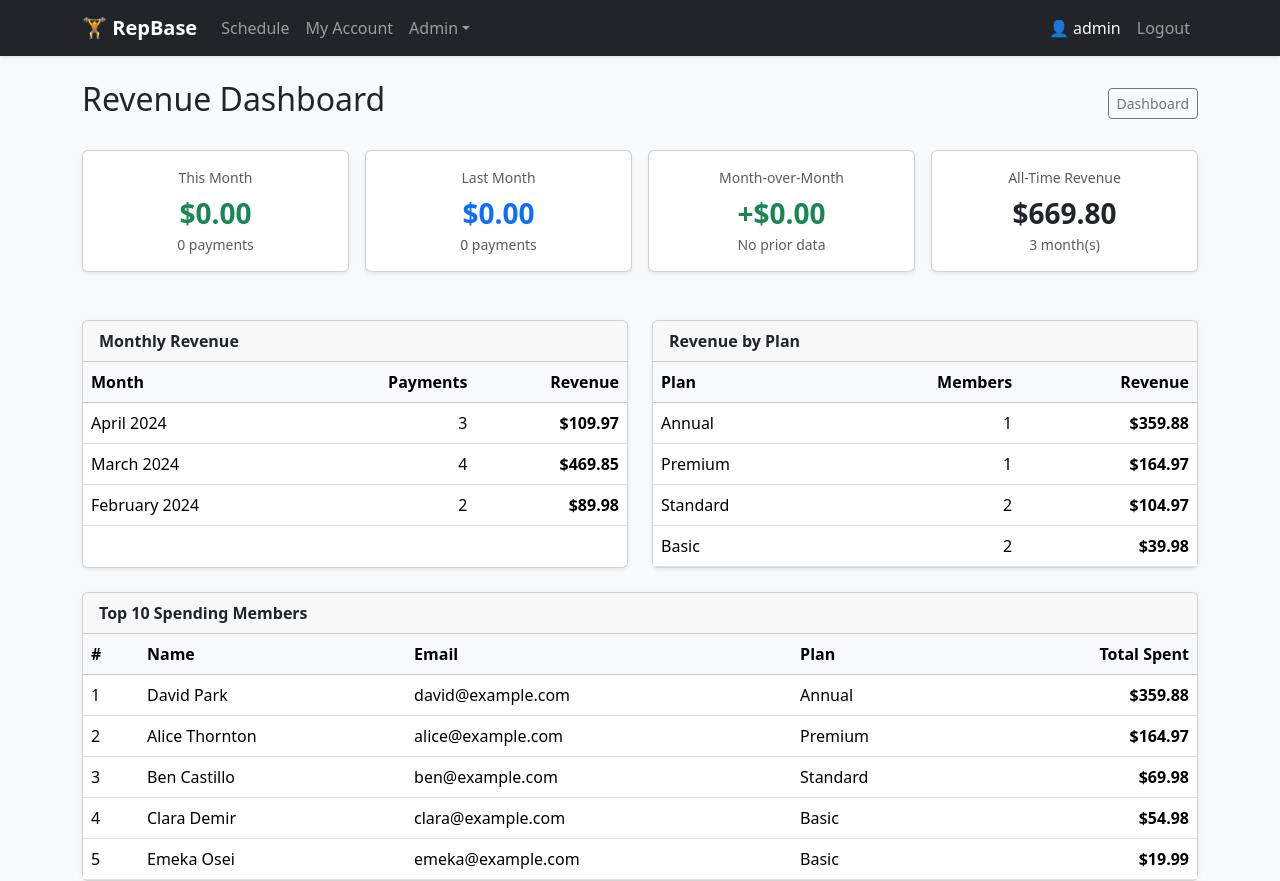
After one commit to lubdhak7414/RepBase, a PHP site: page /revenue.php in a window 1280 px wide. The commit adds this page. Run offline with PHP 8.4, Linux system fonts and the light colour scheme; a user stored in the database is signed in; data comes from the database, SQL or seed files in the repository.

Commit message:
Revenue dashboard — monthly breakdown and plan comparison

```diff
--- a/helpers.php
+++ b/helpers.php
@@ -129,6 +129,7 @@ function page_nav(bool $staffMode = false): void
         echo '            <li><a class="dropdown-item" href="admin_classes.php">Classes</a></li>' . "\n";
         echo '            <li><a class="dropdown-item" href="admin_payments.php">Payments</a></li>' . "\n";
         echo '            <li><a class="dropdown-item" href="admin_expiring.php">Expiring Memberships</a></li>' . "\n";
+        echo '            <li><a class="dropdown-item" href="revenue.php">Revenue Dashboard</a></li>' . "\n";
         echo '          </ul>' . "\n";
         echo '        </li>' . "\n";
     }
--- /dev/null
+++ b/revenue.php
@@ -0,0 +1,231 @@
+<?php
+declare(strict_types=1);
+
+require_once __DIR__ . '/config.php';
+require_once __DIR__ . '/helpers.php';
+
+$staff = require_staff('admin');
+$db    = db();
+
+// 1. Monthly revenue
+$monthlyRevenue = $db->query("
+    SELECT YEAR(p.PaidAt) AS yr, MONTH(p.PaidAt) AS mo,
+           DATE_FORMAT(p.PaidAt, '%M %Y') AS month_label,
+           COUNT(DISTINCT p.Payment_id) AS payment_count,
+           SUM(p.Amount) AS total
+    FROM payment p
+    GROUP BY yr, mo
+    ORDER BY yr DESC, mo DESC
+")->fetchAll();
+
+// 2. Revenue by plan
+$revenueByPlan = $db->query("
+    SELECT pl.Name AS PlanName,
+           COUNT(DISTINCT ms.Member_id) AS members,
+           SUM(p.Amount) AS revenue
+    FROM payment p
+    JOIN membership ms ON ms.Membership_id = p.Membership_id
+    JOIN plan pl ON pl.Plan_id = ms.Plan_id
+    GROUP BY pl.Plan_id
+    ORDER BY revenue DESC
+")->fetchAll();
+
+// 3. Top 10 spending members
+$topSpenders = $db->query("
+    SELECT mem.Name, mem.Email, pl.Name AS PlanName,
+           SUM(p.Amount) AS total_spent
+    FROM payment p
+    JOIN membership ms ON ms.Membership_id = p.Membership_id
+    JOIN member mem ON mem.Member_id = p.Member_id
+    JOIN plan pl ON pl.Plan_id = ms.Plan_id
+    GROUP BY p.Member_id
+    ORDER BY total_spent DESC
+    LIMIT 10
+")->fetchAll();
+
+// 4. This month vs last month
+$thisMonth = $db->query("
+    SELECT COALESCE(SUM(Amount), 0) AS total, COUNT(*) AS count
+    FROM payment
+    WHERE YEAR(PaidAt) = YEAR(CURDATE()) AND MONTH(PaidAt) = MONTH(CURDATE())
+")->fetch();
+
+$lastMonth = $db->query("
+    SELECT COALESCE(SUM(Amount), 0) AS total, COUNT(*) AS count
+    FROM payment
+    WHERE YEAR(PaidAt) = YEAR(DATE_SUB(CURDATE(), INTERVAL 1 MONTH))
+      AND MONTH(PaidAt) = MONTH(DATE_SUB(CURDATE(), INTERVAL 1 MONTH))
+")->fetch();
+
+$thisMoTotal  = (float)$thisMonth['total'];
+$lastMoTotal  = (float)$lastMonth['total'];
+$momDiff      = $thisMoTotal - $lastMoTotal;
+$momPct       = $lastMoTotal > 0 ? round($momDiff / $lastMoTotal * 100, 1) : null;
+
+page_head('Revenue Dashboard');
+page_nav();
+?>
+<div class="container">
+  <?php flash_html(); ?>
+  <div class="d-flex justify-content-between align-items-center mb-4">
+    <h2>Revenue Dashboard</h2>
+    <a href="staff_dashboard.php" class="btn btn-outline-secondary btn-sm">Dashboard</a>
+  </div>
+
+  <!-- Month-over-month stat cards -->
+  <div class="row g-3 mb-5">
+    <div class="col-sm-6 col-md-3">
+      <div class="card shadow-sm text-center">
+        <div class="card-body">
+          <div class="text-muted small mb-1">This Month</div>
+          <div class="fs-3 fw-bold text-success">$<?= number_format($thisMoTotal, 2) ?></div>
+          <div class="text-muted small"><?= (int)$thisMonth['count'] ?> payments</div>
+        </div>
+      </div>
+    </div>
+    <div class="col-sm-6 col-md-3">
+      <div class="card shadow-sm text-center">
+        <div class="card-body">
+          <div class="text-muted small mb-1">Last Month</div>
+          <div class="fs-3 fw-bold text-primary">$<?= number_format($lastMoTotal, 2) ?></div>
+          <div class="text-muted small"><?= (int)$lastMonth['count'] ?> payments</div>
+        </div>
+      </div>
+    </div>
+    <div class="col-sm-6 col-md-3">
+      <div class="card shadow-sm text-center">
+        <div class="card-body">
+          <div class="text-muted small mb-1">Month-over-Month</div>
+          <?php
+          $momCls = $momDiff >= 0 ? 'text-success' : 'text-danger';
+          $momSign = $momDiff >= 0 ? '+' : '';
+          ?>
+          <div class="fs-3 fw-bold <?= $momCls ?>">
+            <?= $momSign ?>$<?= number_format(abs($momDiff), 2) ?>
+          </div>
+          <?php if ($momPct !== null): ?>
+          <div class="text-muted small"><?= $momSign ?><?= $momPct ?>%</div>
+          <?php else: ?>
+          <div class="text-muted small">No prior data</div>
+          <?php endif; ?>
+        </div>
+      </div>
+    </div>
+    <div class="col-sm-6 col-md-3">
+      <div class="card shadow-sm text-center">
+        <div class="card-body">
+          <div class="text-muted small mb-1">All-Time Revenue</div>
+          <?php
+          $allTime = array_sum(array_column($monthlyRevenue, 'total'));
+          ?>
+          <div class="fs-3 fw-bold text-dark">$<?= number_format((float)$allTime, 2) ?></div>
+          <div class="text-muted small"><?= count($monthlyRevenue) ?> month(s)</div>
+        </div>
+      </div>
+    </div>
+  </div>
+
+  <div class="row g-4">
+    <!-- Monthly breakdown -->
+    <div class="col-lg-6">
+      <div class="card shadow-sm h-100">
+        <div class="card-header fw-bold">Monthly Revenue</div>
+        <div class="card-body p-0">
+          <?php if (empty($monthlyRevenue)): ?>
+            <p class="p-3 text-muted">No payment data available.</p>
+          <?php else: ?>
+          <div class="table-responsive">
+            <table class="table table-hover mb-0">
+              <thead class="table-light">
+                <tr>
+                  <th>Month</th>
+                  <th class="text-end">Payments</th>
+                  <th class="text-end">Revenue</th>
+                </tr>
+              </thead>
+              <tbody>
+                <?php foreach ($monthlyRevenue as $row): ?>
+                <tr>
+                  <td><?= e($row['month_label']) ?></td>
+                  <td class="text-end"><?= (int)$row['payment_count'] ?></td>
+                  <td class="text-end fw-semibold">$<?= number_format((float)$row['total'], 2) ?></td>
+                </tr>
+                <?php endforeach; ?>
+              </tbody>
+            </table>
+          </div>
+          <?php endif; ?>
+        </div>
+      </div>
+    </div>
+
+    <!-- Revenue by plan -->
+    <div class="col-lg-6">
+      <div class="card shadow-sm h-100">
+        <div class="card-header fw-bold">Revenue by Plan</div>
+        <div class="card-body p-0">
+          <?php if (empty($revenueByPlan)): ?>
+            <p class="p-3 text-muted">No payment data available.</p>
+          <?php else: ?>
+          <div class="table-responsive">
+            <table class="table table-hover mb-0">
+              <thead class="table-light">
+                <tr>
+                  <th>Plan</th>
+                  <th class="text-end">Members</th>
+                  <th class="text-end">Revenue</th>
+                </tr>
+              </thead>
+              <tbody>
+                <?php foreach ($revenueByPlan as $row): ?>
+                <tr>
+                  <td><?= e($row['PlanName']) ?></td>
+                  <td class="text-end"><?= (int)$row['members'] ?></td>
+                  <td class="text-end fw-semibold">$<?= number_format((float)$row['revenue'], 2) ?></td>
+                </tr>
+                <?php endforeach; ?>
+              </tbody>
+            </table>
+          </div>
+          <?php endif; ?>
+        </div>
+      </div>
+    </div>
+  </div>
+
+  <!-- Top spending members -->
+  <div class="card shadow-sm mt-4">
+    <div class="card-header fw-bold">Top 10 Spending Members</div>
+    <div class="card-body p-0">
+      <?php if (empty($topSpenders)): ?>
+        <p class="p-3 text-muted">No payment data available.</p>
+      <?php else: ?>
+      <div class="table-responsive">
+        <table class="table table-hover mb-0">
+          <thead class="table-light">
+            <tr>
+              <th>#</th>
+              <th>Name</th>
+              <th>Email</th>
+              <th>Plan</th>
+              <th class="text-end">Total Spent</th>
+            </tr>
+          </thead>
+          <tbody>
+            <?php foreach ($topSpenders as $i => $row): ?>
+            <tr>
+              <td><?= $i + 1 ?></td>
+              <td><?= e($row['Name']) ?></td>
+              <td><?= e($row['Email']) ?></td>
+              <td><?= e($row['PlanName']) ?></td>
+              <td class="text-end fw-semibold">$<?= number_format((float)$row['total_spent'], 2) ?></td>
+            </tr>
+            <?php endforeach; ?>
+          </tbody>
+        </table>
+      </div>
+      <?php endif; ?>
+    </div>
+  </div>
+</div>
+<?php page_foot(); ?>
--- a/staff_dashboard.php
+++ b/staff_dashboard.php
@@ -68,6 +68,7 @@ page_nav();
           <a href="admin_classes.php" class="list-group-item list-group-item-action">Manage Classes</a>
           <a href="admin_payments.php" class="list-group-item list-group-item-action">Payments &amp; Invoices</a>
           <a href="admin_expiring.php" class="list-group-item list-group-item-action">Expiring Memberships &amp; Reports</a>
+          <a href="revenue.php" class="list-group-item list-group-item-action">Revenue Dashboard</a>
         </div>
       </div>
     </div>
```
